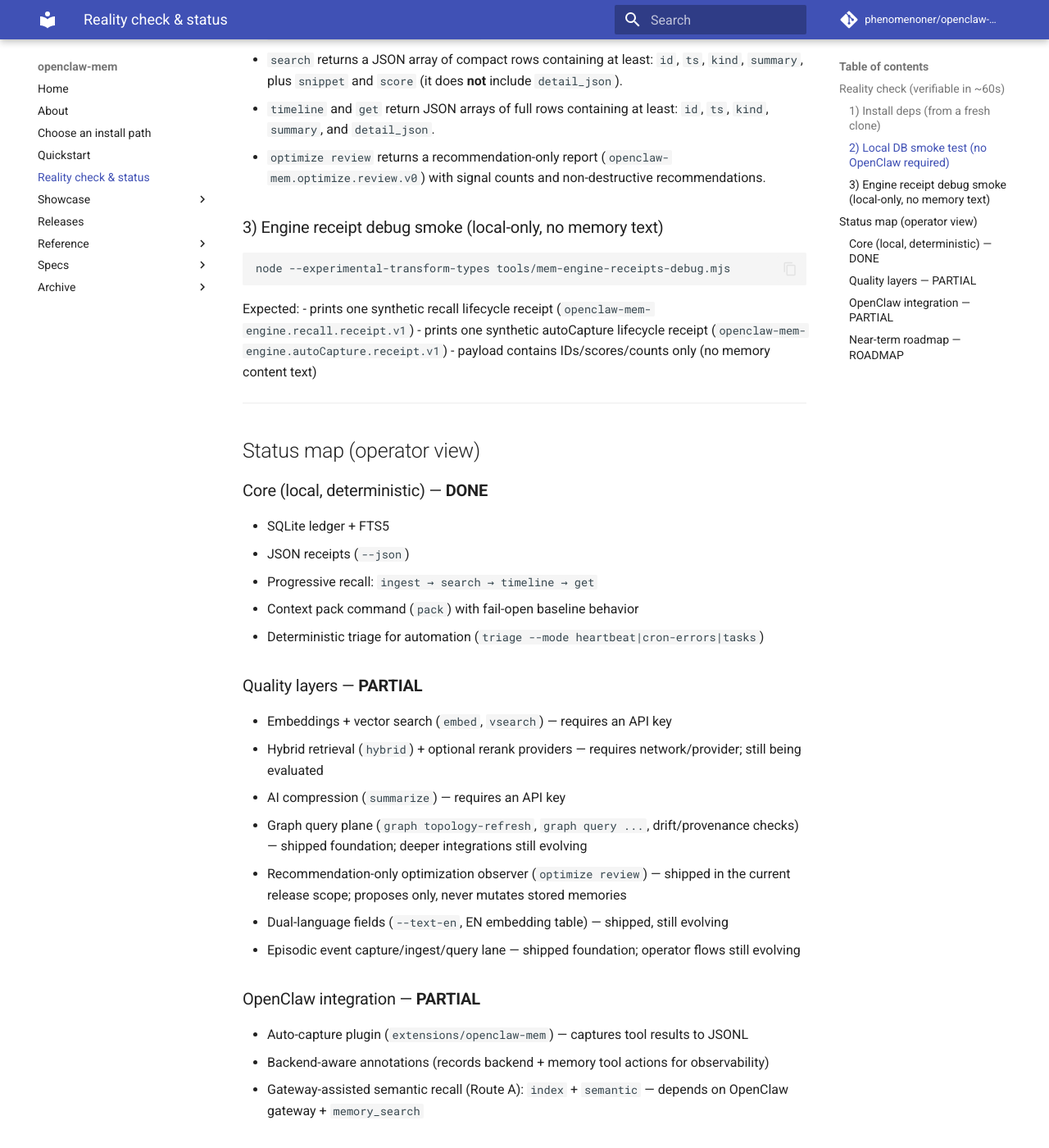
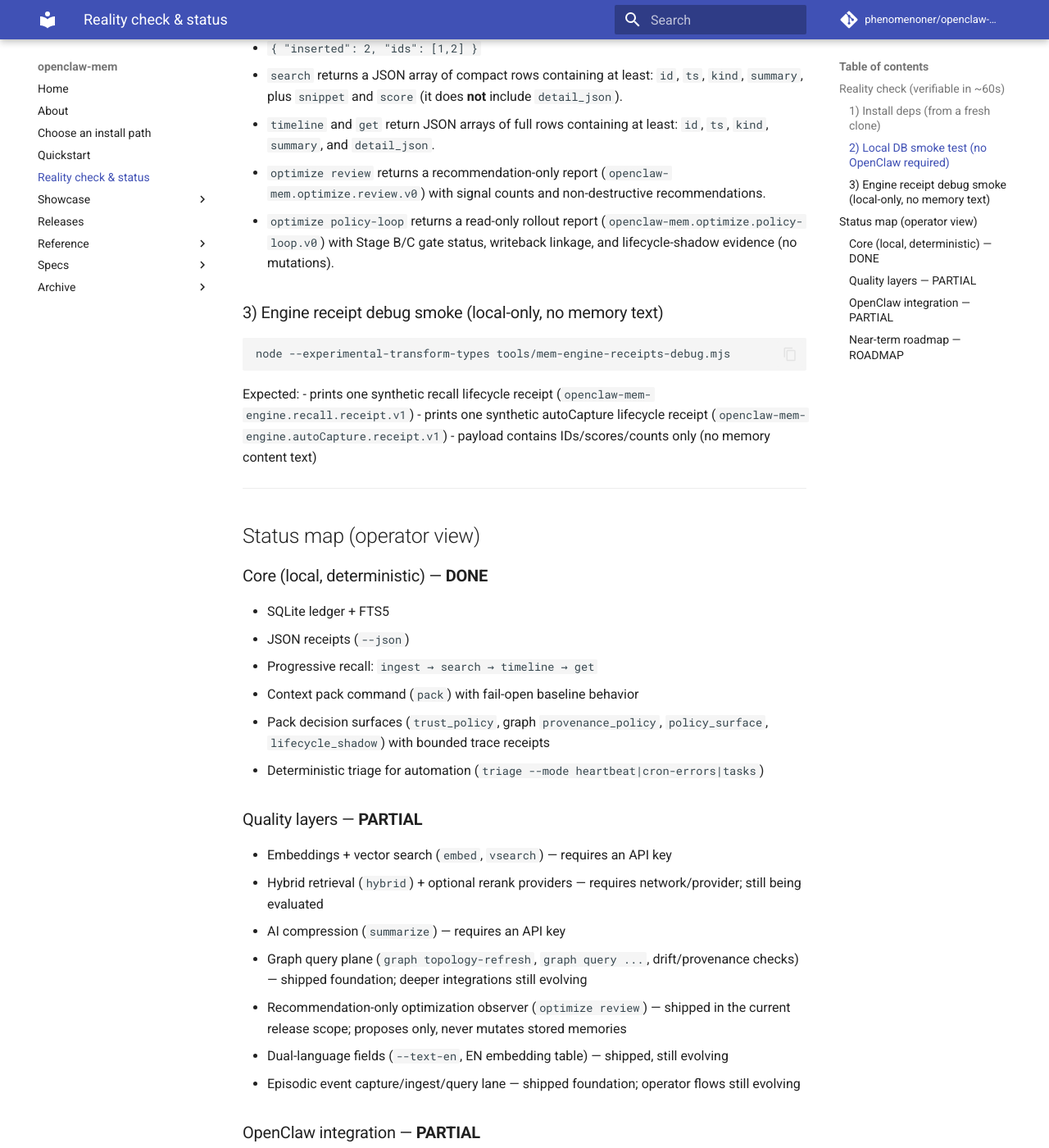
Before and after one commit to phenomenoner/openclaw-mem, an MkDocs documentation site: the page built from docs/reality-check.md, in a window 1280 px wide and 1400 px high, scrolled down 1201 px. Shown: the whole window at 82% size. Built offline with MkDocs 1.6.1 and Material for MkDocs 9.7.7, drawn with Linux system fonts in a browser that asks for light colours; comment, search, counter and statistics services are not loaded; some of the changed text lies outside the part shown.

Commit message:
docs: reflect promoted policy-loop and pack policy surfaces

````diff
--- a/docs/reality-check.md
+++ b/docs/reality-check.md
@@ -39,6 +39,7 @@
 uv run --python 3.13 --frozen -- python -m openclaw_mem --db "$DB" --json timeline 2 --window 2
 uv run --python 3.13 --frozen -- python -m openclaw_mem --db "$DB" --json get 2
 uv run --python 3.13 --frozen -- python -m openclaw_mem --db "$DB" --json optimize review --limit 200
+uv run --python 3.13 --frozen -- python -m openclaw_mem --db "$DB" --json optimize policy-loop --review-limit 200 --writeback-limit 100 --lifecycle-limit 100
 ```
 
 **Expected output shape (minimal):**
@@ -51,6 +52,7 @@
 - `search` returns a JSON array of compact rows containing at least: `id`, `ts`, `kind`, `summary`, plus `snippet` and `score` (it does **not** include `detail_json`).
 - `timeline` and `get` return JSON arrays of full rows containing at least: `id`, `ts`, `kind`, `summary`, and `detail_json`.
 - `optimize review` returns a recommendation-only report (`openclaw-mem.optimize.review.v0`) with signal counts and non-destructive recommendations.
+- `optimize policy-loop` returns a read-only rollout report (`openclaw-mem.optimize.policy-loop.v0`) with Stage B/C gate status, writeback linkage, and lifecycle-shadow evidence (no mutations).
 
 ### 3) Engine receipt debug smoke (local-only, no memory text)
 
@@ -73,6 +75,7 @@
 - JSON receipts (`--json`)
 - Progressive recall: `ingest → search → timeline → get`
 - Context pack command (`pack`) with fail-open baseline behavior
+- Pack decision surfaces (`trust_policy`, graph `provenance_policy`, `policy_surface`, `lifecycle_shadow`) with bounded trace receipts
 - Deterministic triage for automation (`triage --mode heartbeat|cron-errors|tasks`)
 
 ### Quality layers — **PARTIAL**
````
Also changed, not shown: README.md (+3 -1 lines).
